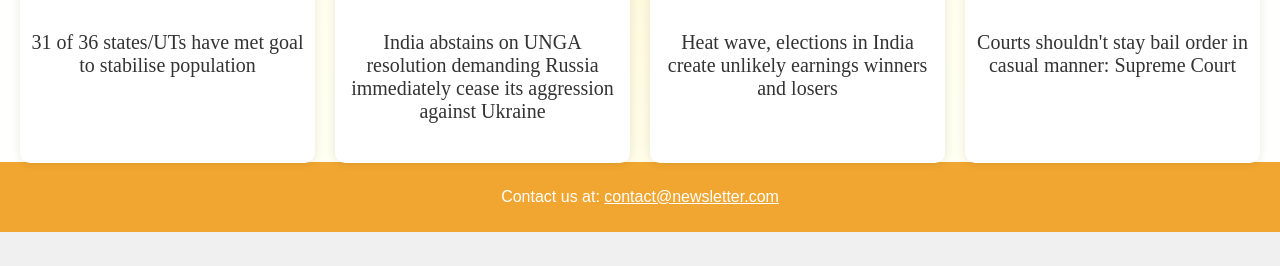
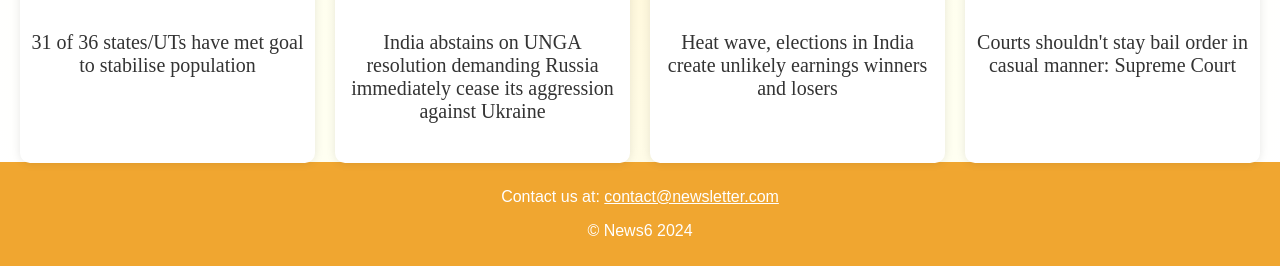
Before and after one commit to arsh342/News6, a plain HTML site: page index.html in a window 1280 px wide. Shown: the part 947-1213 px from the top of the page. Before the commit the page ends 1179 px from the top, so only its background shows below. Drawn offline with Linux system fonts and the light colour scheme.

Commit message:
Update index.html

```diff
--- a/index.html
+++ b/index.html
@@ -44,6 +44,7 @@
     </main>
     <footer>
         <p>Contact us at: <a href="editor.contact@newsletter.com">contact@newsletter.com</a></p>
+        <p>&copy; News6 2024</p>
     </footer>
 </body>
 </html>
```
